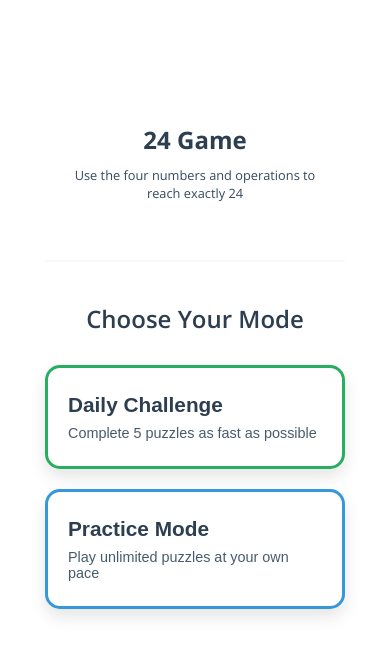
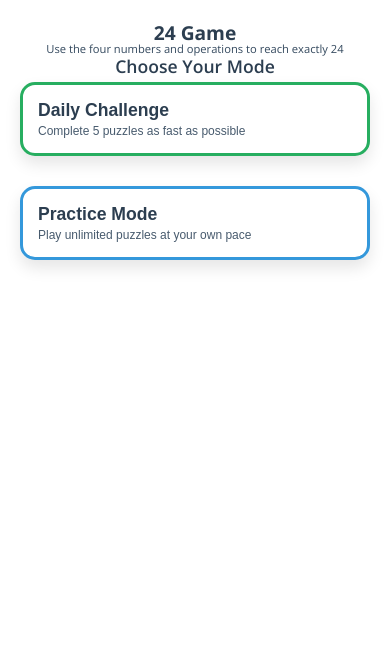
Before and after one commit to alexzstart/speedto24, a plain HTML site: page index.html in a window 390 px wide. Drawn offline with nearby package versions, Linux system fonts and the light colour scheme.

Commit message:
Mobile optimizations: Eliminate white space, compact layout, smaller number tiles for 2x2 grid
- Remove all white space above 'Choose Your Mode' on mobile
- Make homepage ultra-compact to fit above the fold
- Scale down number tiles for proper 2x2 layout on mobile
- Reduce font sizes and padding for better space utilization
- Ensure mobile-first responsive design

```diff
--- a/styles.css
+++ b/styles.css
@@ -30,12 +30,13 @@ body {
 /* Mobile responsiveness */
 @media (max-width: 768px) {
     body {
-        padding: 2px;
+        padding: 0 !important;
+        margin: 0 !important;
     }
 
     .initial-page {
-        padding: 10px;
-        padding-top: 10px;
+        padding: 0 !important;
+        margin: 0 !important;
     }
 
     .initial-container {
@@ -43,19 +44,51 @@ body {
     }
 
     .initial-container header {
-        padding: 10px 15px;
+        padding: 2px 10px !important;
+        margin: 0 !important;
+        border-radius: 0 !important;
+        border-bottom: none !important;
     }
 
     .initial-container header h1 {
-        font-size: 1.5rem;
+        font-size: 1.2rem !important;
+        margin: 0 !important;
+        padding: 0 !important;
+        line-height: 1.1 !important;
     }
 
     .initial-container header .subtitle {
-        font-size: 0.8rem;
+        font-size: 0.7rem !important;
+        margin: 0 !important;
+        padding: 0 !important;
+        line-height: 1.1 !important;
     }
 
     .mode-selection {
-        margin-top: 20px;
+        margin-top: 0 !important;
+        padding-top: 0 !important;
+    }
+
+    .mode-selection h2 {
+        margin: 0 !important;
+        padding: 0 !important;
+        font-size: 1.1rem !important;
+        line-height: 1.1 !important;
+    }
+
+    .mode-btn {
+        padding: 15px 15px !important;
+        margin: 5px 0 !important;
+    }
+
+    .mode-btn h3 {
+        font-size: 1.1rem !important;
+        margin-bottom: 3px !important;
+    }
+
+    .mode-btn p {
+        font-size: 0.75rem !important;
+        margin: 0 !important;
     }
 
     .game-page {
@@ -163,21 +196,21 @@ body {
     }
 
     .numbers-container {
-        gap: 4px;
-        margin-bottom: 8px;
+        gap: 3px;
+        margin-bottom: 6px;
         flex-wrap: wrap !important;
         justify-content: center;
-        max-width: 260px;
+        max-width: 200px;
         margin-left: auto;
         margin-right: auto;
     }
 
     .number-tile {
-        width: 126px !important;
-        height: 63px !important;
-        font-size: 1.8rem !important;
-        border-radius: 11px !important;
-        border-width: 3px !important;
+        width: 95px !important;
+        height: 48px !important;
+        font-size: 1.4rem !important;
+        border-radius: 8px !important;
+        border-width: 2px !important;
         flex-shrink: 1 !important;
         flex-grow: 0 !important;
     }
@@ -388,11 +421,18 @@ body {
     }
 
     .initial-page {
-        padding-top: 5px;
+        padding: 0 !important;
+        margin: 0 !important;
     }
 
     .mode-selection {
-        margin-top: 15px;
+        margin-top: 0 !important;
+        padding-top: 0 !important;
+    }
+
+    .mode-selection h2 {
+        margin: 0 !important;
+        padding: 0 !important;
     }
 
     /* Additional mobile header optimizations for very small screens */
@@ -449,9 +489,9 @@ body {
     }
 
     .number-tile {
-        width: 126px !important;
-        height: 63px !important;
-        font-size: 1.8rem !important;
+        width: 85px !important;
+        height: 42px !important;
+        font-size: 1.3rem !important;
         flex-shrink: 1 !important;
         flex-grow: 0 !important;
     }
@@ -468,11 +508,11 @@ body {
 
     /* Additional mobile optimizations */
     .numbers-container {
-        gap: 3px;
-        margin-bottom: 6px;
+        gap: 2px;
+        margin-bottom: 4px;
         flex-wrap: wrap !important;
         justify-content: center;
-        max-width: 255px;
+        max-width: 180px;
         margin-left: auto;
         margin-right: auto;
     }
```
